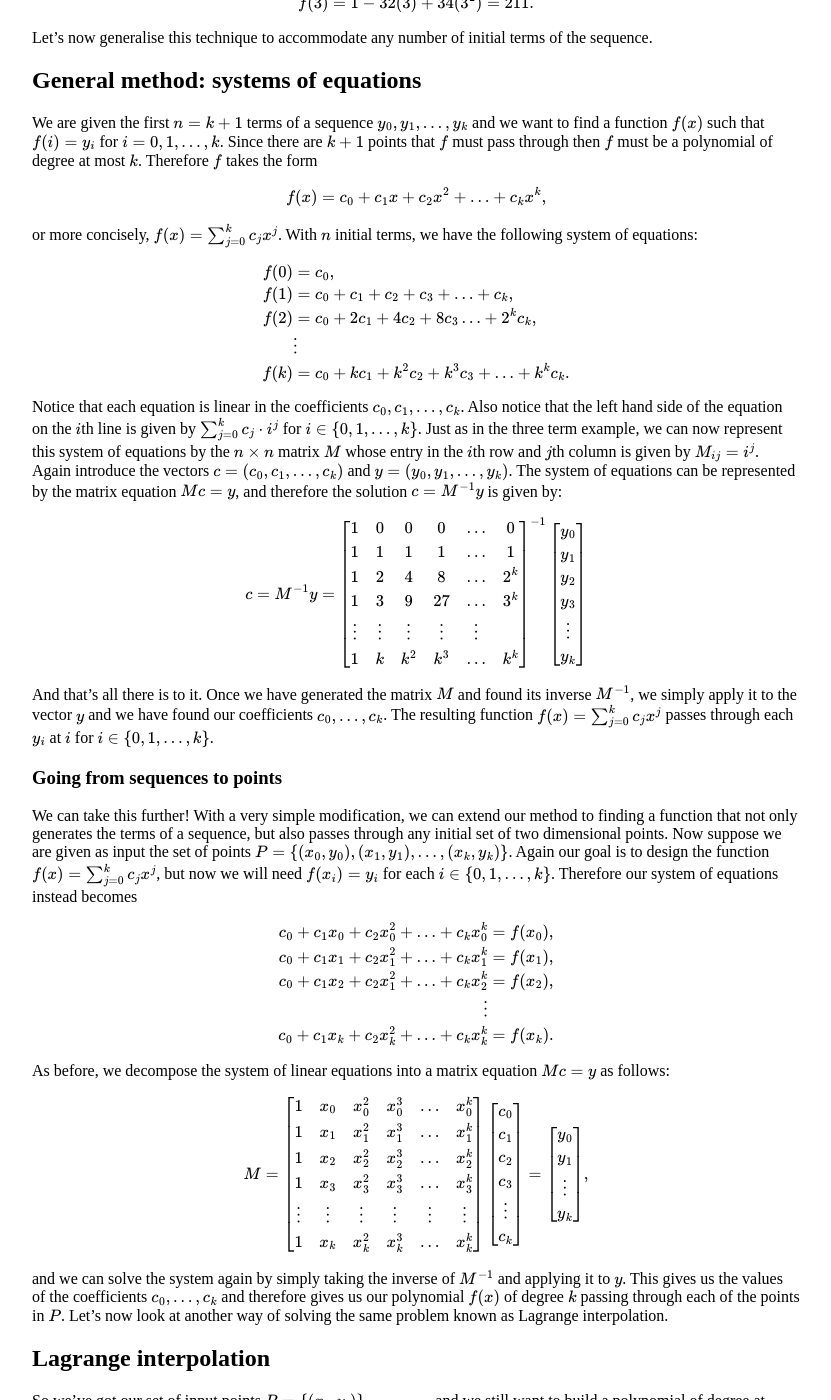
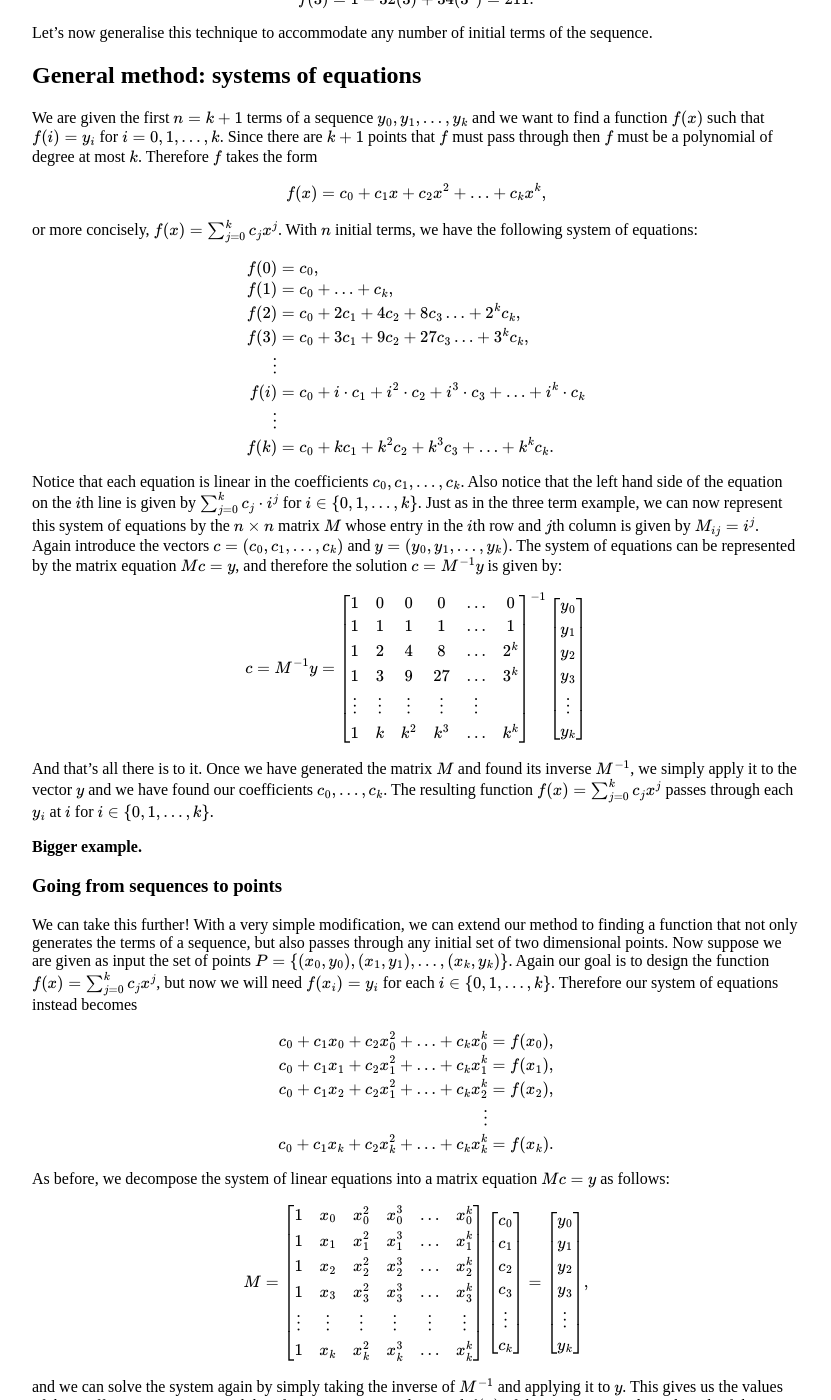
Before and after one commit to wombathead/wombathead.github.io, a Jekyll site: the page built from _posts/2022-05-11-polynomial-interpolation.md, in a window 1280 px wide and 1400 px high, scrolled down 1615 px. Shown: the whole window, without its empty margins (224-1055 px from the left). Built offline with Jekyll 4.4.1, drawn with Linux system fonts in a browser that asks for light colours; some of the changed text lies outside the part shown.

Commit message:
update polynomial interpolation post

```diff
--- a/_posts/2022-05-11-polynomial-interpolation.md
+++ b/_posts/2022-05-11-polynomial-interpolation.md
@@ -27,7 +27,7 @@ We could look at the third, fourth, and fifth level differences and work our way
 
 We can formalise the problem in the following way.
 Suppose we are given the first $$n=k+1$$ terms of a sequence $$y_0, y_1, \ldots, y_k$$.
-We want to find a function $$f(x)$$ such that for each $$i = 0, 1, \ldots, y_k$$ we have $$f(x) = y_i$$.
+We want to find a function $$f(x)$$ such that for each $$i = 0, 1, \ldots, y_k$$ we have $$f(i) = y_i$$.
 Let's start by thinking about how we would do it if we were only given two terms, and let's take the sequence at the top of the page as our running example.
 As there are two terms we have $$y_0 = 1$$ and $$y_1 = 3$$, therefore we want to find the function $$f(x)$$ such that $$f(0) = 1$$ and $$f(1) = 3$$.
 We can then use this to find $$f(2)$$.
@@ -37,8 +37,8 @@ Since $$f$$ must pass through $$y_0$$ and $$y_1$$, we have the following system
 
 $$
 \begin{align*}
-f(0) &= 1 &= c_0 + 0 \cdot c_1 \\
-f(1) &= 3 &= c_0 + 1 \cdot c_1
+f(0) = 1 &= c_0 + 0 \cdot c_1 \\
+f(1) = 3 &= c_0 + 1 \cdot c_1
 \end{align*}
 $$
 
@@ -133,9 +133,9 @@ We can then verify by hand that
 
 $$
 \begin{align*}
-f(0) = 1 &= y_0 \\
-f(1) = 3 &= y_1 \\
-f(2) = 73 &= y_2
+f(0) = 1 &= y_0 ,\\
+f(1) = 3 &= y_1 ,\\
+f(2) = 73 &= y_2 .
 \end{align*}
 $$
 
@@ -160,9 +160,12 @@ With $$n$$ initial terms, we have the following system of equations:
 $$
 \begin{align*}
 f(0) &= c_0 ,\\
-f(1) &= c_0 + c_1 + c_2 + c_3 + \ldots + c_k ,\\
+f(1) &= c_0 + \ldots + c_k ,\\
 f(2) &= c_0 + 2 c_1 + 4 c_2 + 8 c_3 \ldots + 2^k c_k ,\\
-& \vdots \\
+f(3) &= c_0 + 3 c_1 + 9 c_2 + 27 c_3 \ldots + 3^k c_k ,\\
+\vdots & \\
+f(i) &= c_0 + i \cdot c_1 + i^2 \cdot c_2 + i^3 \cdot c_3 + \ldots + i^k \cdot c_k \\
+\vdots & \\
 f(k) &= c_0 + k c_1 + k^2 c_2 + k^3 c_3 + \ldots + k^k c_k .
 \end{align*}
 $$
@@ -196,6 +199,8 @@ $$
 And that's all there is to it.
 Once we have generated the matrix $$M$$ and found its inverse $$M^{-1}$$, we simply apply it to the vector $$y$$ and we have found our coefficients $$c_0, \ldots, c_k$$.
 The resulting function $$f(x) = \sum_{j=0}^k c_j x^j$$ passes through each $$y_i$$ at $$i$$ for $$i \in \{0,1,\ldots,k\}$$.
+
+**Bigger example.**
 
 
 ### Going from sequences to points
@@ -240,6 +245,8 @@ c_k
 \begin{bmatrix}
 y_0 \\
 y_1 \\
+y_2 \\
+y_3 \\
 \vdots \\
 y_k
 \end{bmatrix},
```
Also changed, not shown: other parts of _posts/2022-05-11-polynomial-interpolation.md (+9 -4 lines).
